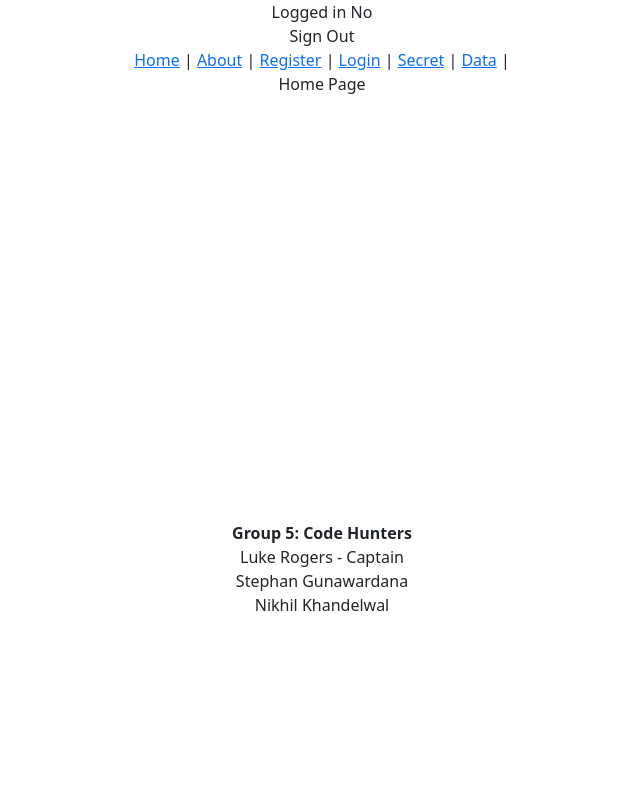
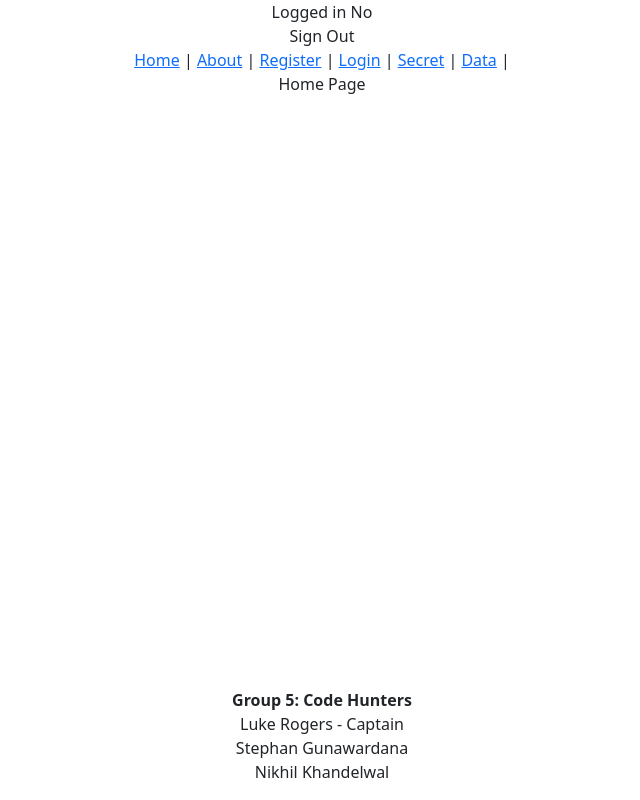
Before and after one commit to sgun7/databaseProject2, a Vue app in the folder main-app/: page / in a window 1280 px wide. Shown: the whole page, without its empty margins (318-958 px from the left). Built offline with nearby package versions, Linux system fonts and the light colour scheme; no server answers.

Commit message:
fixed footer postion

```diff
--- a/main-app/src/App.vue
+++ b/main-app/src/App.vue
@@ -10,8 +10,7 @@
       <router-link to="/data">Data</router-link> |
     </div>
     <router-view/>
-    <div style="height:425px;"></div>
-    <bottom-footer></bottom-footer>
+    <bottom-footer style="position:fixed; bottom:0;"></bottom-footer>
   </div>
 </template>
 
```
